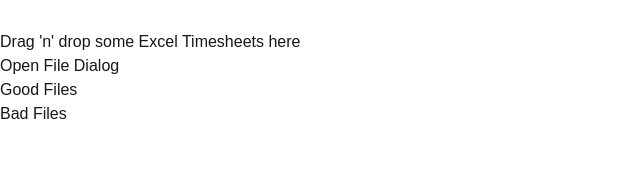
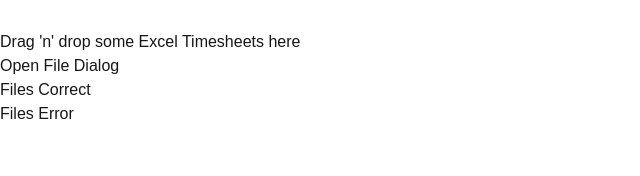
Before and after one commit to briansai/timesheets, a Next.js app: page / in a window 1280 px wide. Shown: the top 176 px of the page, without its empty margins (0-640 px from the left). Built offline with nearby package versions, Linux system fonts and the light colour scheme.

Commit message:
Fixed bug that disrupted the separation of correct and incorrect files

```diff
--- a/src/components/DropZone.js
+++ b/src/components/DropZone.js
@@ -1,13 +1,14 @@
 "use client";
 
 import { traverseExcel } from "@/utils/functions/traverseExcel";
-import React, { useRef, useState } from "react";
+import React, { useEffect, useRef } from "react";
 import { useDropzone } from "react-dropzone";
 import readXlsxFile from "read-excel-file";
+import FilesListCorrect from "./FilesListCorrect";
+import FilesListError from "./FilesListError";
 
 function DropZone(props) {
   const { required, name } = props;
-  const [errors, setErrors] = useState([]);
 
   const hiddenInputRef = useRef(null);
 
@@ -25,23 +26,21 @@
     noClick: true,
   });
 
-  // iterate through accepted files
-  // if file type is excel or spreadsheet
-  // read the timesheet
-  // if timesheet has errors
-  // push it into errors list
-  // else
-  // push it into correct list
-  // else
-  // return file name that says it is not an excel file
-  const goodFiles = acceptedFiles.map((file) => {
+  const processedFiles = (timesheets) => {
+    let correctList = [];
+    let errorList = [];
+
+    timesheets.map((file) => {
+      file.errors = [];
       if (
-      // file.type === "application/vnd.ms-excel" ||
+        // file.type !== "application/vnd.ms-excel" ||
         file.type ===
         "application/vnd.openxmlformats-officedocument.spreadsheetml.sheet"
       ) {
         const readTimesheet = async (ts) => {
-        const timesheet = await readXlsxFile(ts, { dateFormat: "mm/dd/yyyy" });
+          const timesheet = await readXlsxFile(ts, {
+            dateFormat: "mm/dd/yyyy",
+          });
           const tsErrors = traverseExcel(timesheet);
 
           return tsErrors;
@@ -49,27 +48,32 @@
 
         const isTsCorrect = readTimesheet(file);
 
-      if (isTsCorrect) {
-        return <li key={file.path}>{file.name}</li>;
+        if (!isTsCorrect.length) {
+          correctList.push(file);
+        } else {
+          errorList.push(file);
         }
-    }
-
-    // }
-  });
-
-  const badFiles = acceptedFiles.map((file) => {
-    if (
-      // file.type !== "application/vnd.ms-excel" ||
-      file.type !==
-      "application/vnd.openxmlformats-officedocument.spreadsheetml.sheet"
-    ) {
-      return <li key={file.path}>{file.name}</li>;
+      } else {
+        file.errors.push("File type is not Excel.");
+        errorList.push(file);
       }
     });
 
     return (
+      <>
+        <div className="row-span-2">
+          <FilesListCorrect correctList={correctList} />
+        </div>
+        <div className="row-span-2">
+          <FilesListError errorList={errorList} />
+        </div>
+      </>
+    );
+  };
+
+  return (
     <div className="grid grid-cols-3 grid-flow-col gap-4" {...getRootProps()}>
-      <div>
+      <div className="row-span-2">
         <input
           type="file"
           name={name}
@@ -87,14 +91,7 @@
           Open File Dialog
         </button>
       </div>
-      <div>
-        Good Files
-        {goodFiles}
-      </div>
-      <div>
-        Bad Files
-        {badFiles}
-      </div>
+      {processedFiles(acceptedFiles)}
     </div>
   );
 }
--- /dev/null
+++ b/src/components/ErrorsType.js
@@ -0,0 +1,19 @@
+import React from "react";
+
+const ErrorsType = ({ errorsType }) => {
+  console.log(errorsType);
+  return (
+    <ul>
+      {errorsType.map((err, idx) => {
+        return (
+          <li className="pl-6 text-red-500" key={`${err}-${idx}`}>
+            <span className="pr-4">-</span>
+            <span>{err}</span>
+          </li>
+        );
+      })}
+    </ul>
+  );
+};
+
+export default ErrorsType;
--- a/src/components/FilesListCorrect.js
+++ b/src/components/FilesListCorrect.js
@@ -2,12 +2,12 @@
 
 const FilesListCorrect = ({ correctList }) => {
   return (
-    <div>
-      <div>Files Correct</div>
-      {correctList.map((correct) => (
-        <div>{correct.name}</div>
+    <>
+      <div className="font-bold text-lg">Files Correct</div>
+      {correctList.map((correct, idx) => (
+        <div key={`${correct}-${idx}`}>* {correct.name}</div>
       ))}
-    </div>
+    </>
   );
 };
 
--- a/src/components/FilesListError.js
+++ b/src/components/FilesListError.js
@@ -1,12 +1,17 @@
 import React from "react";
+import ErrorsType from "./ErrorsType";
 
-const FilesListError = ({ errorsList }) => {
-  //   .log("error-->", errorsList);
+const FilesListError = ({ errorList }) => {
   return (
-    <div>
-      <div>Files Error</div>
-      <div>{errorsList}</div>
-    </div>
+    <ul>
+      <div className="font-bold text-lg">Files Error</div>
+      {errorList.map((error, idx) => (
+        <li key={`${error.name}-${idx}`}>
+          <div>* {error.name}</div>
+          <ErrorsType errorsType={error.errors} />
+        </li>
+      ))}
+    </ul>
   );
 };
 
--- a/src/utils/functions/traverseExcel.js
+++ b/src/utils/functions/traverseExcel.js
@@ -2,24 +2,20 @@
 import { traverseRow } from "./traverseRow";
 
 const traverseExcel = (excel) => {
-  const arrayOfErrors = [];
-
-  for (let x = 0; x < excel.length; x++) {
-    const shiftTimes = calculateShiftTimes(excel[x]);
+  const timesheet = excel;
+  console.log("timesheet---->", timesheet);
+  for (let x = 0; x < timesheet.length; x++) {
+    const shiftTimes = calculateShiftTimes(timesheet[x]);
 
     if (shiftTimes) {
-      const matchErrors = traverseRow({ row: excel[x], hours: shiftTimes });
+      const matchErrors = traverseRow({ row: timesheet[x], hours: shiftTimes });
 
       matchErrors.length &&
-        arrayOfErrors.push({ [`row ${x + 1}`]: matchErrors });
+        timesheet.errors.push({ [`row ${x + 1}`]: matchErrors });
     }
   }
 
-  if (arrayOfErrors.length) {
-    console.log(arrayOfErrors);
-  } else {
-    console.log("All correct!");
-  }
+  return timesheet;
 };
 
 export { traverseExcel };
```
Also changed, not shown: src/components/FileList.js (added). Lines whose indentation alone changed are shown as unchanged.
